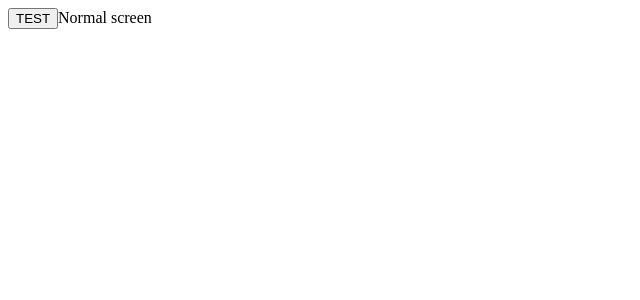
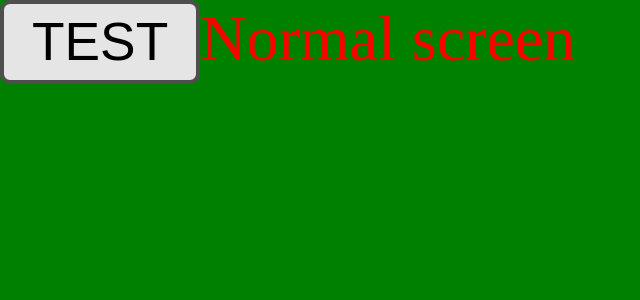
Before and after one commit to Rathe001/rathe001-neurokore, a React (Create React App) app: page / in a window 1280 px wide. Shown: the top 300 px of the page, without its empty margins (0-640 px from the left). Built offline with nearby package versions, Linux system fonts and the light colour scheme.

Commit message:
JSS and UI scaling

```diff
--- a/src/App.jsx
+++ b/src/App.jsx
@@ -1,21 +1,56 @@
-import React, { useEffect } from 'react';
+import React, { useEffect, useState } from 'react';
 import PropTypes from 'prop-types';
 import { connect } from 'react-redux';
+import withStyles from 'react-jss';
 import uiActions from 'core/ui/actions';
 
-const App = ({ splash, toggleSplash }) => {
-  console.log(splash);
+const styles = {
+  app: {
+    background: 'green',
+    color: 'red',
+    position: 'absolute',
+    top: '50%',
+    left: '50%',
+    width: 320,
+    height: 200,
+    margin: [-100, 0, 0, -160],
+  },
+};
+
+const getScaleRatio = () => {
+  const scaleRatio =
+    window.innerWidth / window.innerHeight < styles.app.width / styles.app.height
+      ? window.innerWidth / styles.app.width
+      : window.innerHeight / styles.app.height;
+
+  return scaleRatio;
+};
+
+const BareApp = ({ classes, splash, toggleSplash }) => {
+  const [scaleRatio, setScaleRatio] = useState(getScaleRatio());
+
+  useEffect(() => {
+    window.addEventListener('resize', () => setScaleRatio(getScaleRatio()));
+
+    return () => {
+      window.removeEventListener('resize', () => setScaleRatio(getScaleRatio()));
+    };
+  }, []);
   return (
-    <>
+    <div className={classes.app} style={{ transform: `scale(${scaleRatio},${scaleRatio})` }}>
       <button type="button" onClick={toggleSplash}>
         TEST
       </button>
       {splash ? <span>SPLASH SCREEN!!!</span> : <span>Normal screen</span>}
-    </>
+    </div>
   );
 };
 
-App.propTypes = {};
+BareApp.propTypes = {
+  classes: PropTypes.shape({}).isRequired,
+  splash: PropTypes.bool.isRequired,
+  toggleSplash: PropTypes.func.isRequired,
+};
 
 const mapStateToProps = ({ ui }) => ({
   splash: ui.splash,
@@ -25,7 +60,9 @@ const mapDispatchToProps = {
   toggleSplash: uiActions.toggleSplash,
 };
 
+const StyledApp = withStyles(styles)(BareApp);
+
 export default connect(
   mapStateToProps,
   mapDispatchToProps,
-)(App);
+)(StyledApp);
```
